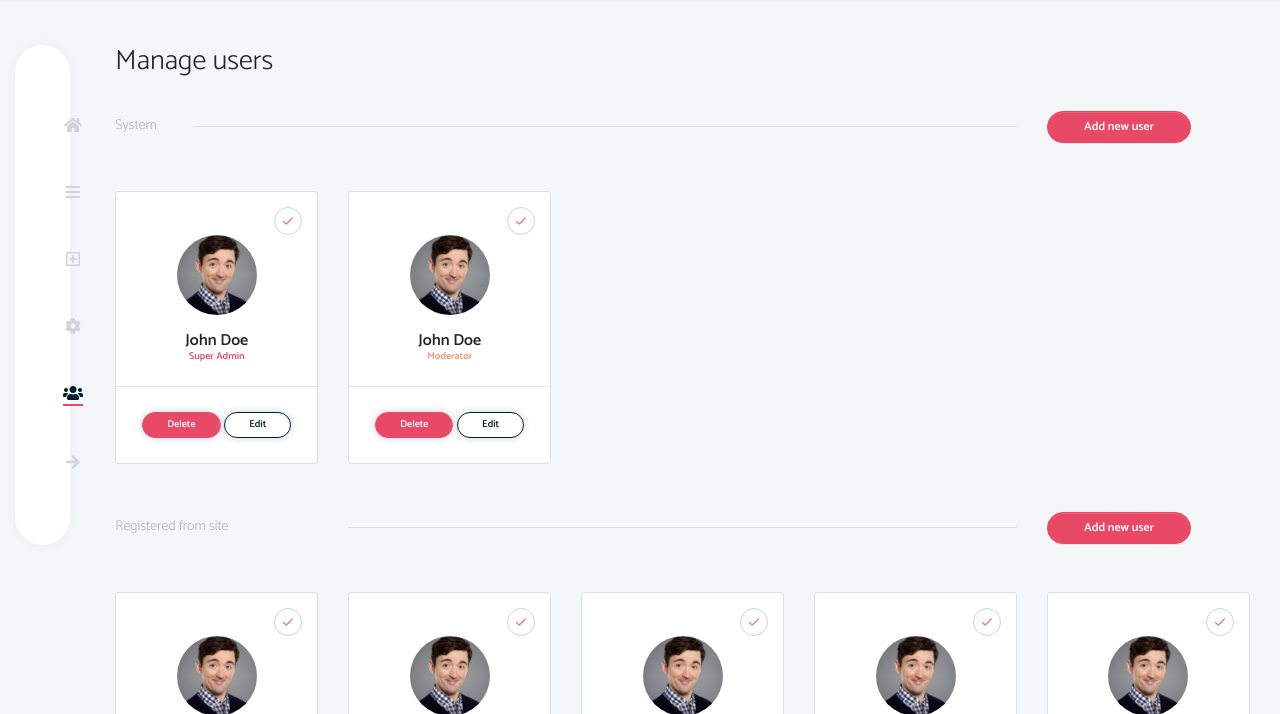
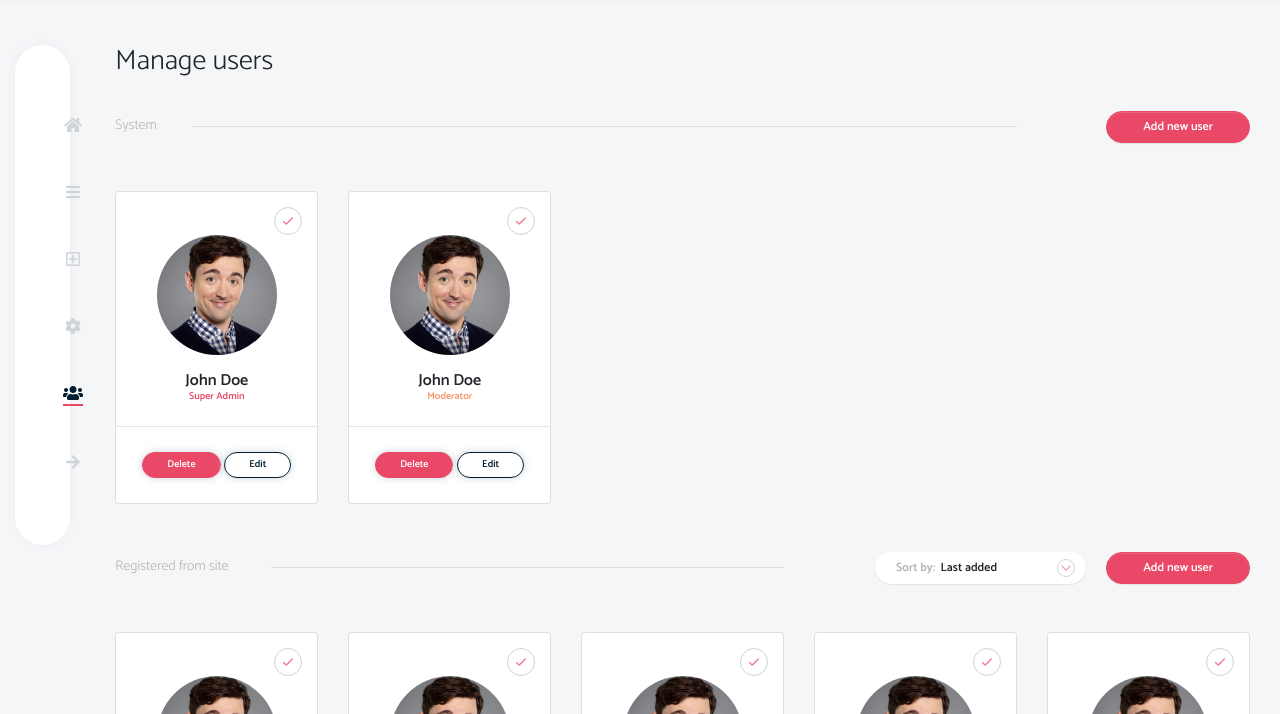
Before and after one commit to nadaelgeziry/Orisons, a website: page index.html in a window 1280 px wide. Shown: the part 86-800 px from the top of the page. Drawn offline with nearby package versions, Linux system fonts and the light colour scheme; files whose address does not match are found by name.

Commit message:
added divider dropdown

```diff
--- a/index.html
+++ b/index.html
@@ -121,7 +121,7 @@
                     </div>
                   </div>
                 </a>
-                <div class="card-img-top circle-img mb-3" alt="Card image cap"></div>
+                <div class="card-img-top circle-img mb-3 img-fluid" alt="Card image cap"></div>
                 <div class="card-body">
                   <h5 class="card-title">John Doe</h5>
                   <h6 class="SA mb-4">Super Admin</h6>
@@ -156,14 +156,31 @@
             </div>
           </div>
           <div class="row divider mb-5">
-            <div class="col-xl-3 col-lg-3 col-md-4 col-sm-6 col-12">
+            <div class="col-xl-2 col-lg-3 col-12">
               <h4 class="divider-text">Registered from site</h4>
             </div>
-            <div class="col-xl-9 col-lg-8 col-md-5 col-sm-1 col-12">
+            <div class="col-xl-7 col-lg-1 col-12">
               <hr class="divider-hr">
             </div>
-            <div class="col-xl-3 col-lg-3 col-md-6 col-sm-6 col-12">
-              <a href="#" class="btn btn-primary main-btn">Add new user</a>
+            <div class="col-xl-6 col-lg-11 col-12">
+              <div class="dropdown divider-drop main-btn">
+                <div class="divider-drop-align">
+                  <button class="btn btn-info" type="button" id="dropdownMenuButton" data-toggle="dropdown" aria-haspopup="true" aria-expanded="false">
+                    <span>Sort by: &nbsp;</span>
+                    <p> Last added</p>
+                    <div class="caret">
+                     <img src="dist/imgs/down-arrow.png" alt="down arrow">
+                   </div>
+                   </button>
+                   <a href="#" class="btn btn-primary main-btn">Add new user</a>
+                </div>
+                <div class="dropdown-menu" aria-labelledby="dropdownMenuButton">
+                  <a class="dropdown-item" href="#">Action</a>
+                  <a class="dropdown-item" href="#">Another action</a>
+                  <a class="dropdown-item" href="#">Something else here</a>
+                </div>
+              </div>
+
             </div>
           </div>
           <div class="row">
--- a/src/scss/_manage-users.scss
+++ b/src/scss/_manage-users.scss
@@ -14,11 +14,42 @@
     margin: 0;
 }
 
+
+
 .main-btn {
     font-size: 12px;
     font-family: "CatSB";
+    float: right;
 }
 
+.divider-drop {
+    display: inline-block;
+    margin-right: 0;
+    button {
+        // display: inline-block;
+        margin-right: 20px;
+        display: inline-flex;
+        font-size: 12px;
+        font-family: "CatSB";
+        padding-right: 10px;
+        padding-left: 20px;
+        span {
+            // display: inline-block;
+            color: $gray-600;
+        }
+        p {
+        //    display: inline-block;
+            margin: 0;
+            margin-right: 60px;
+        }
+        .caret {
+            // display: inline-block;
+        }
+    }
+}
+.divider-drop-align {
+    float: right;
+}
 .card {
     padding: 0;
     .check-mark {
@@ -33,8 +64,8 @@
     .circle-img {
         margin: 0 auto;
         display: block;
-        width: 80px;
-        height: 80px;
+        width: 120px;
+        height: 120px;
         border-radius: 50%;
         background-image: url("../../dist/imgs/man.jpg");
         background-size: cover;
```
Also changed, not shown: dist/css/base.css.
